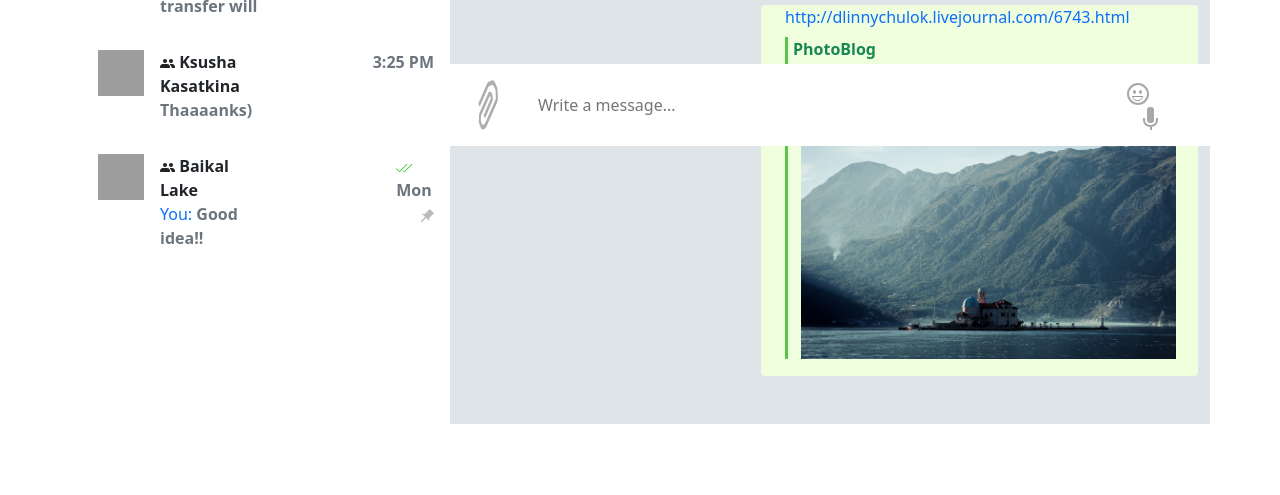
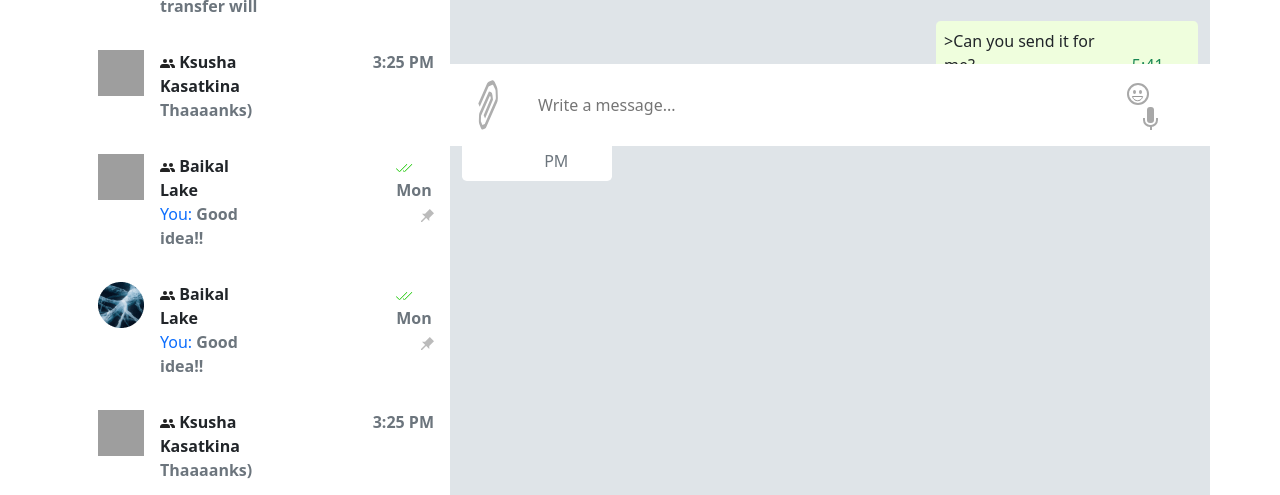
Before and after one commit to sherzod2110/telegram2, a plain HTML site: page index.html in a window 1280 px wide. Shown: the part 654-1149 px from the top of the page. Before the commit the page ends 1078 px from the top, so only its background shows below. Drawn offline with Linux system fonts and the light colour scheme; grey boxes are pictures that could not be loaded.

Commit message:
add fixid

```diff
--- a/css/style.css
+++ b/css/style.css
@@ -81,3 +81,6 @@ ul {
   outline: none;
   width: 720px;
 }
+.nmadir {
+  height: 50px;
+}
--- a/index.html
+++ b/index.html
@@ -236,6 +236,55 @@
                     </div>
                   </div>
           </li>
+          <li class="d-flex p-3">
+            <img class="d-block" src="./img/Baikal.png" alt="Baika" width="46" height="46">
+
+                  <div class="ps-3">
+                    <div class="d-flex">
+                      <div>
+                        <img src="./img/grop.svg" alt="">
+                        <span class="fw-bold">Baikal Lake</span>
+                      </div>
+                      <div class="sect">
+                        <img src="./img/galichka.svg" alt="">
+                        <span class="fw-bold text-secondary">Mon</span>
+                      </div>
+                    </div>
+                    <div class="d-flex justify-content-between">
+                      <div>
+                        <span class="text-primary">You:</span>
+                        <span class="fw-bold text-secondary">Good idea!!</span>
+                      </div>
+                      <div class="sect">
+                        <img src="./img/ic_pin.svg" alt="">
+                      </div>
+                    </div>
+                  </div>
+          </li>
+
+
+          <li class="d-flex p-3">
+            <img class="d-block" src="./img/Bitmap (8).svg" alt="Baika" width="46" height="46">
+
+                  <div class="ps-3">
+                    <div class="d-flex">
+                      <div>
+                        <img src="./img/grop.svg" alt="">
+                        <span class="fw-bold">Ksusha Kasatkina</span>
+                      </div>
+                      <div class="sect">
+                        <span class="fw-bold text-secondary section-spn">3:25 PM</span>
+                      </div>
+                    </div>
+                    <div class="d-flex justify-content-between">
+                      <div>
+                        <span class="fw-bold text-secondary">Thaaaanks)</span>
+                      </div>
+                      <div class="sect">
+                      </div>
+                    </div>
+                  </div>
+          </li>
 
 
         </ul>
@@ -271,15 +320,20 @@
             <img class="ms-4 ps-3" src="./img/092.png" alt="" height="250">
           </li>
 
-          <li class="item-4 rounded-2 ms-auto mt-2 mb-5">
-            <a class="text-decoration-none ps-4" href="">http://dlinnychulok.livejournal.com/6743.html</a>
-            <div class="box-border ms-4 ps-2 mt-2">
-              <p class="text-success fw-bold m-0">PhotoBlog</p>
-              <p class="m-0 fw-bold">Montenegro trip</p>
-              <p class="m-0">Markov Dmitriy</p>
+          <li class="item-2 p-2 ms-auto rounded-3 d-flex mt-4">
+            <div>
+              <p class="m-0">>Can you send it for me?</p>
+              <p class="m-0">Well, yes, why not?</p>
             </div>
-            <img class="ms-4 ps-3" src="./img/092.png" alt="" height="250">
+            <span class="ps-2 pt-4 text-success">5:41 PM</span>
           </li>
+
+          <li class="item-3 p-2 rounded-3 d-flex mb-5">
+            <p class="m-0">Thanks!</p>
+            <span class="text-secondary ps-3 pt-2">5:42 PM</span>
+          </li>
+
+          <div class="nmadir"></div>
 
         </ul>
       </div>
```
